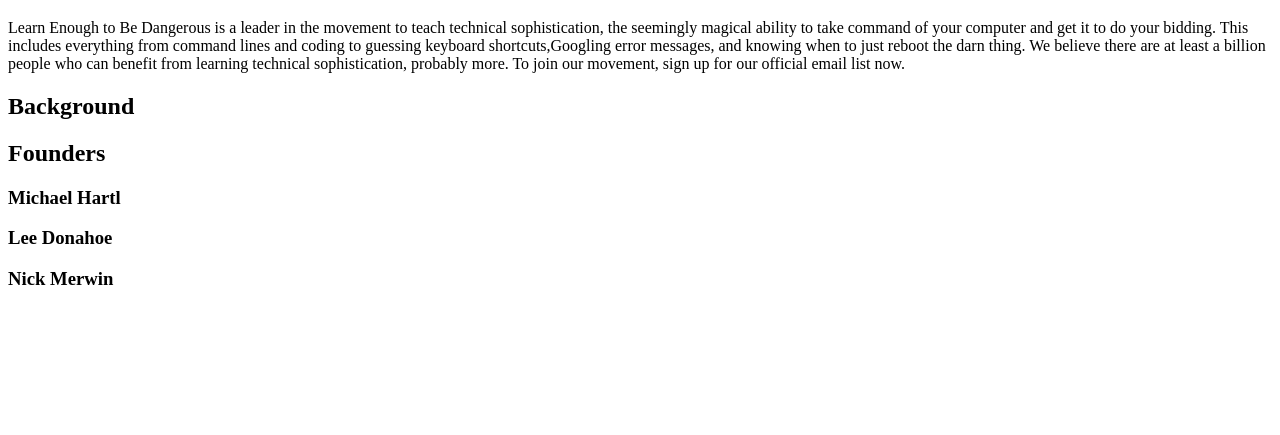
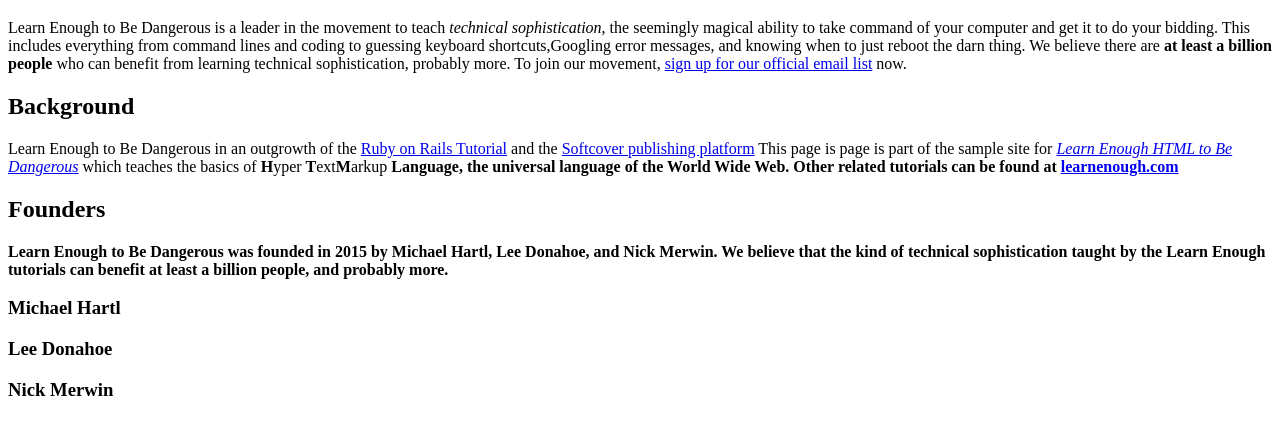
Before and after one commit to EndoxgrO/sample_website, a plain HTML site: page index.html in a window 1280 px wide. Shown: the part 61-496 px from the top of the page. Drawn offline with Linux system fonts and the light colour scheme.

Commit message:
Add learn enough background paragraph

```diff
--- a/index.html
+++ b/index.html
@@ -7,11 +7,20 @@
   <body>
       <h1>The Learn Enough Story</h1>
       <p>
-        Learn Enough to Be Dangerous is a leader in the movement to teach technical sophistication, the seemingly magical ability to take command of your computer and get it to do your bidding. This includes
-        everything from command lines and coding to guessing keyboard shortcuts,Googling error messages, and knowing when to just reboot the darn thing. We believe there are at least a billion people who can benefit from learning technical sophistication, probably more. To join our movement, sign up for our official email list now.
-    </p>
-      <h2>Background</h2>
-      <h2>Founders</h2>
+        Learn Enough to Be Dangerous is a leader in the movement to teach <em>technical sophistication</em>, the seemingly magical ability to take command of your computer and get it to do your bidding. This includes
+        everything from command lines and coding to guessing keyboard shortcuts,Googling error messages, and knowing when to just reboot the darn thing. We believe there are <strong> at least a billion people </strong> who can benefit from learning technical sophistication, probably more. To join our movement, <a href="http:learnenough.com/email:">sign up for our official email list</a> now.
+     </p>
+     <h2>Background</h2>
+     <p>
+       Learn Enough to Be Dangerous in an outgrowth of the
+       <a href="http://railstutorial.org/">Ruby on Rails Tutorial</a> and the <a href="http://www.softcover.io/">Softcover publishing platform</a> This page is page is part of the sample site for <a href="http://learnenough.com/html-tutorial"><em>Learn Enough HTML to Be Dangerous</em></a> which teaches the basics of <strong>H</strong>yper <strong>T</strong>ext<strong>M</strong>arkup <strong>L</stron>anguage, the universal language of the World Wide Web. Other related tutorials can be found at
+       <a href="http://learnenough.com/">learnenough.com</a>
+     </p>
+     <h2>Founders</h2>
+      <p>
+        Learn Enough to Be Dangerous was founded in 2015 by Michael Hartl, Lee Donahoe, and Nick Merwin. We believe that the kind of technical sophistication taught by the Learn Enough tutorials can benefit
+        <strong>at least a billion people</strong>, and probably more.
+      </p>
       <h3>Michael Hartl</h3>
       <h3>Lee Donahoe</h3>
       <h3>Nick Merwin</h3>
```
